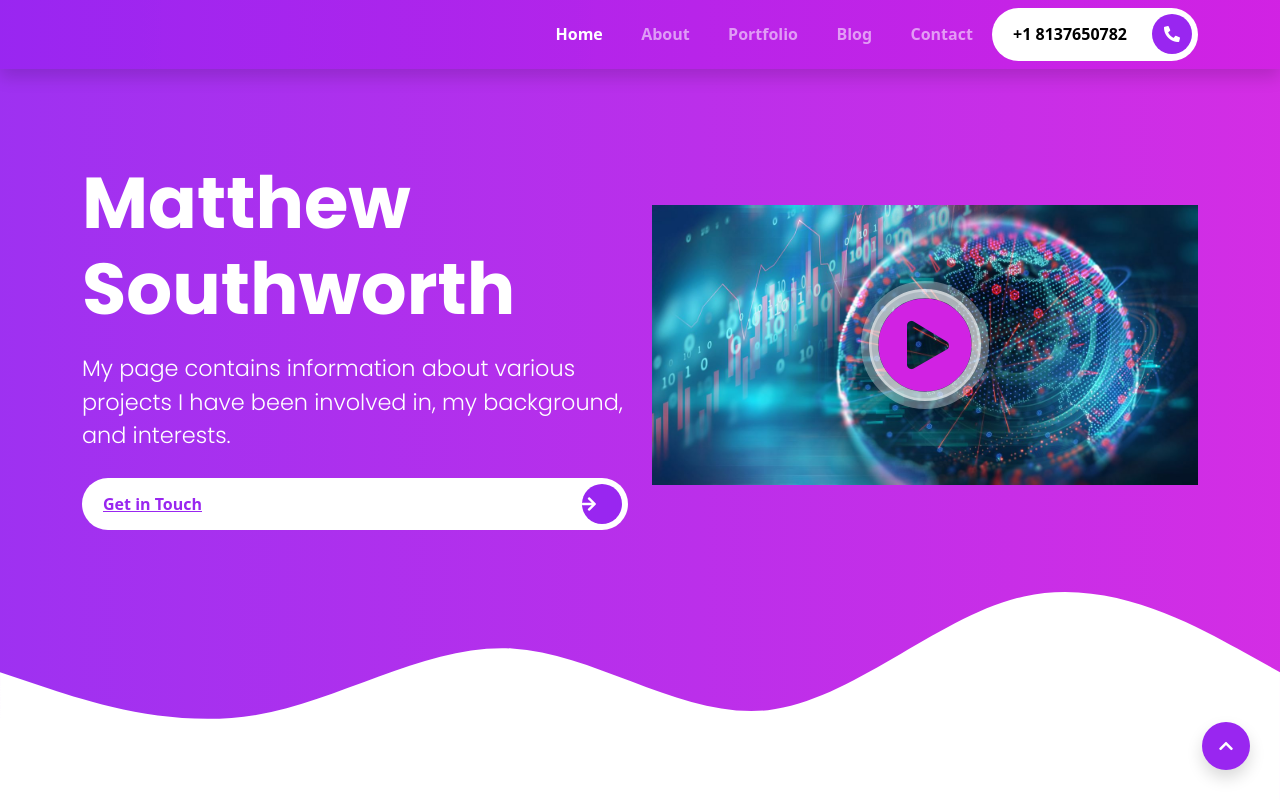
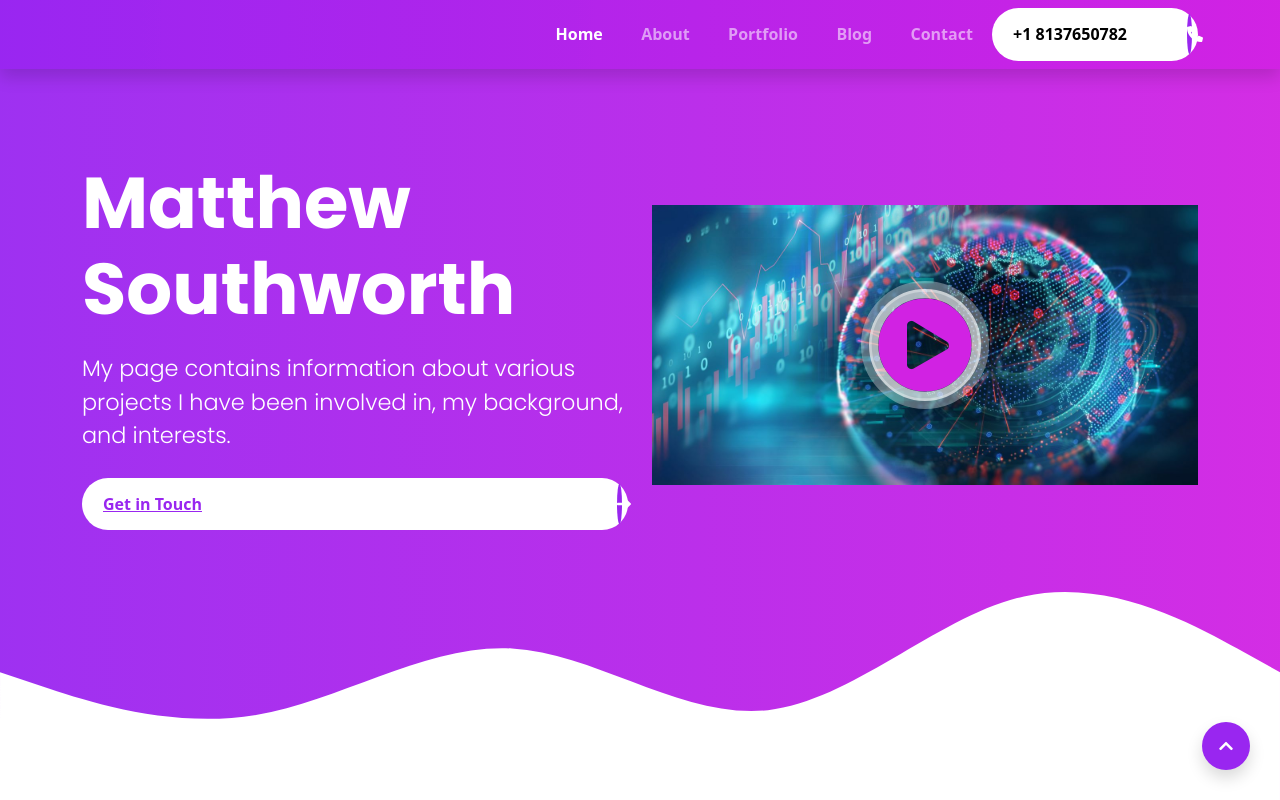
Before and after one commit to mdsouthworth1/mdsouthworth.github.io, a website: page index.html in a window 1280 px wide. Shown: the top 800 px of the page. Drawn offline with nearby package versions, Linux system fonts and the light colour scheme; files that its build step writes are made by us from their sources.

Commit message:
Update _buttons.scss

```diff
--- a/scss/components/_buttons.scss
+++ b/scss/components/_buttons.scss
@@ -13,7 +13,7 @@
     span {
         position: absolute;
         background-color: $primary;
-        width: 2.5rem;
+        width: 5px;
         height: 2.5rem;
         top: 50%;
         right: 5px;
```
